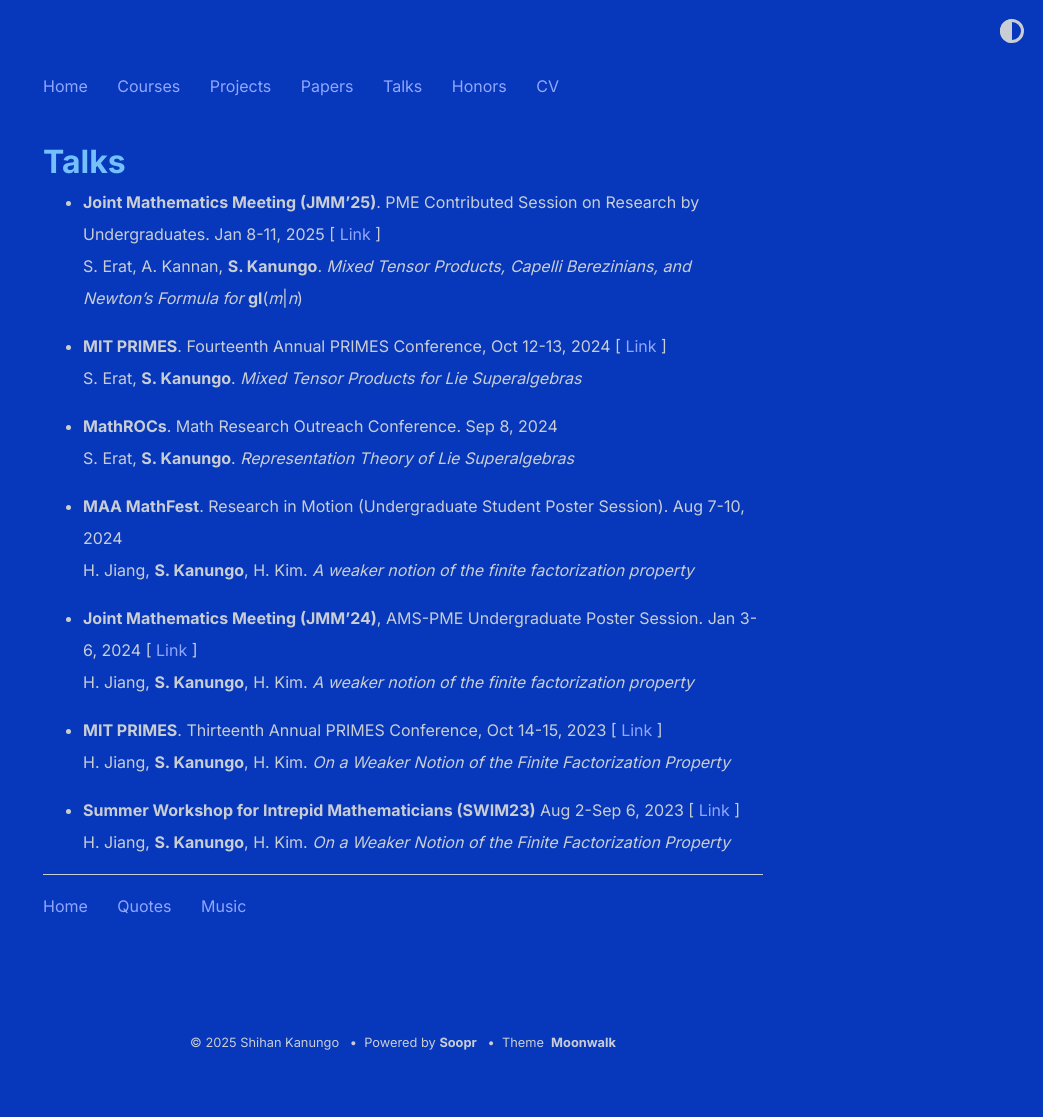
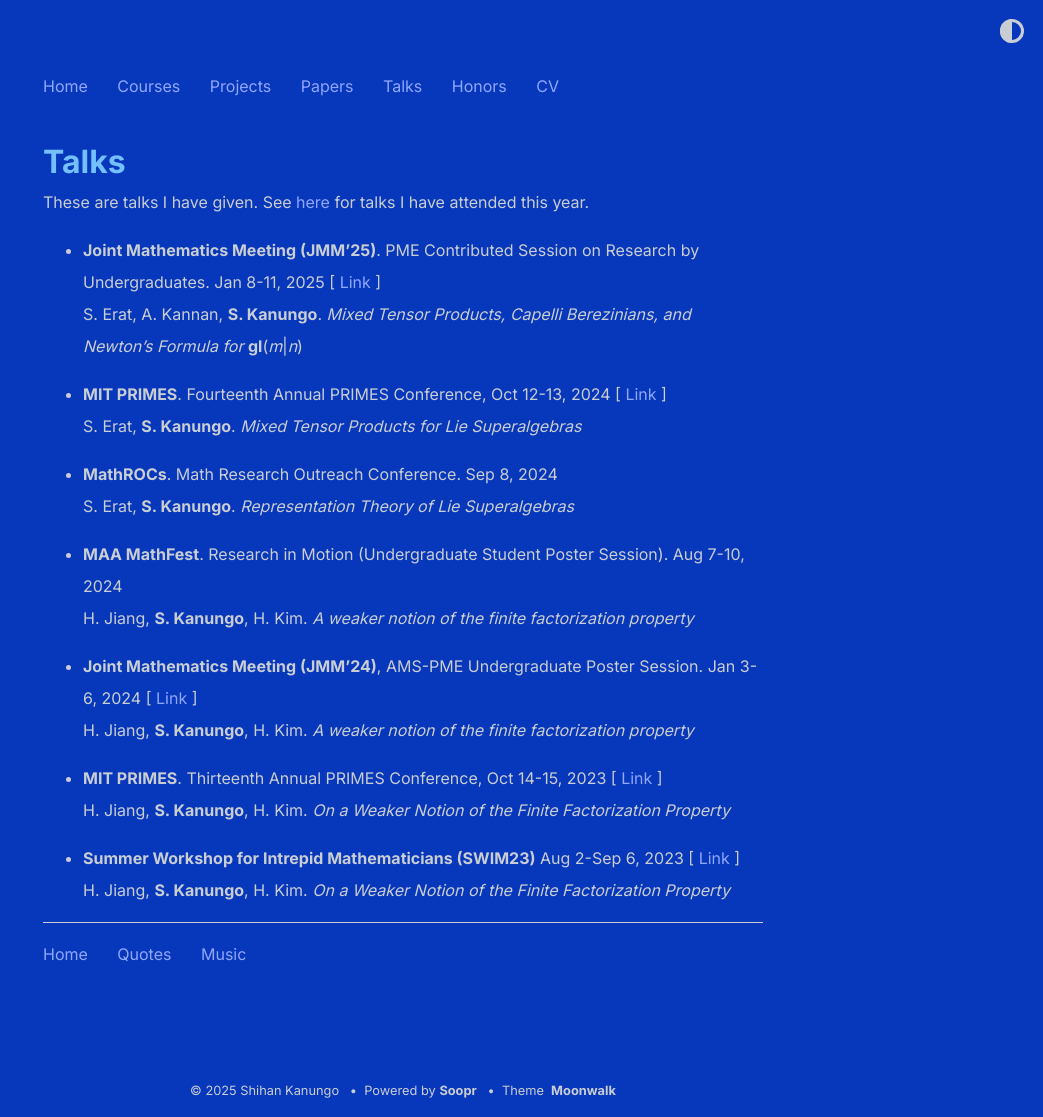
Before and after one commit to shihankanungo/shihankanungo.github.io, a Jekyll site: the page built from talks.md, in a window 1280 px wide. Shown: the whole page, without its empty margins (237-1280 px from the left). Built offline with Jekyll 4.4.1, drawn with Linux system fonts in a browser that asks for light colours; before the commit the page ends 1069 px from its top, so only the background shows below that.

Commit message:
Update talks.md

```diff
--- a/talks.md
+++ b/talks.md
@@ -3,6 +3,7 @@ layout: post
 title: Talks
 ---
 
+These are talks I have given. See [here](math-talks) for talks I have attended this year.
 
 - **Joint Mathematics Meeting (JMM'25)**. PME Contributed Session on Research by Undergraduates. Jan 8-11, 2025 \[ [Link](https://meetings.ams.org/math/jmm2025/meetingapp.cgi/Paper/41233) \] <br />
   S. Erat, A. Kannan, **S. Kanungo**. *Mixed Tensor Products, Capelli Berezinians, and Newton’s Formula for* **gl**(*m*\|*n*) <br />
```
